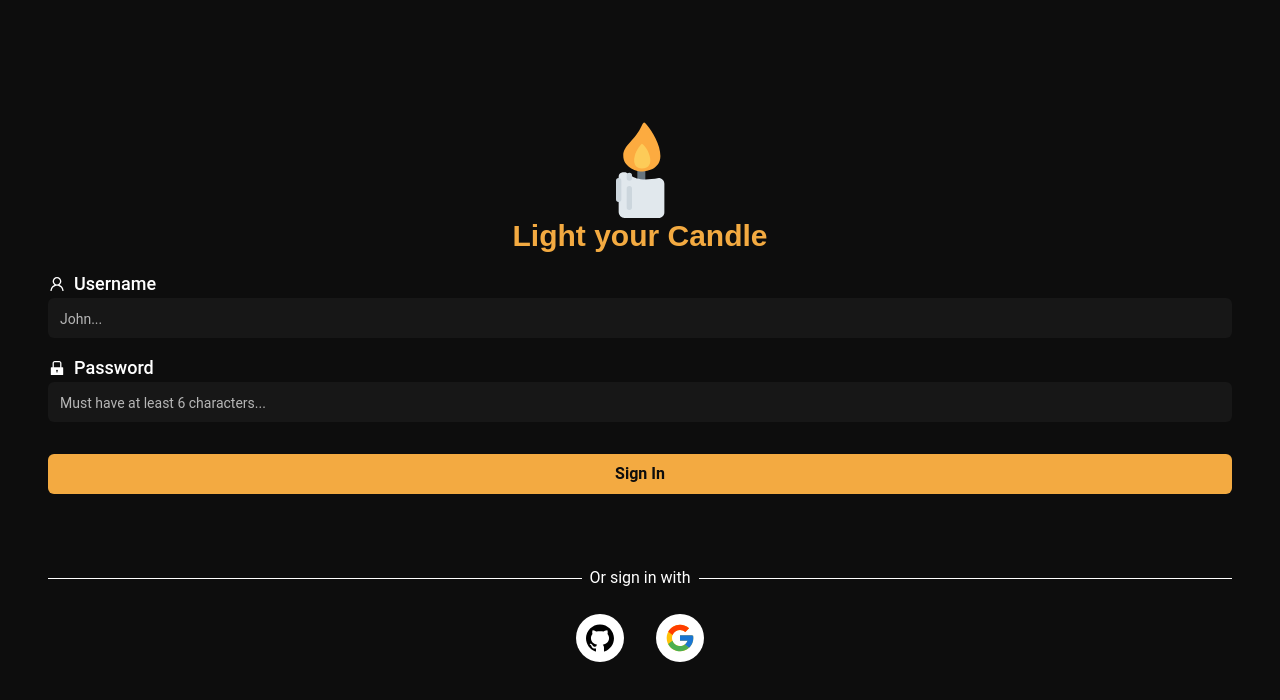
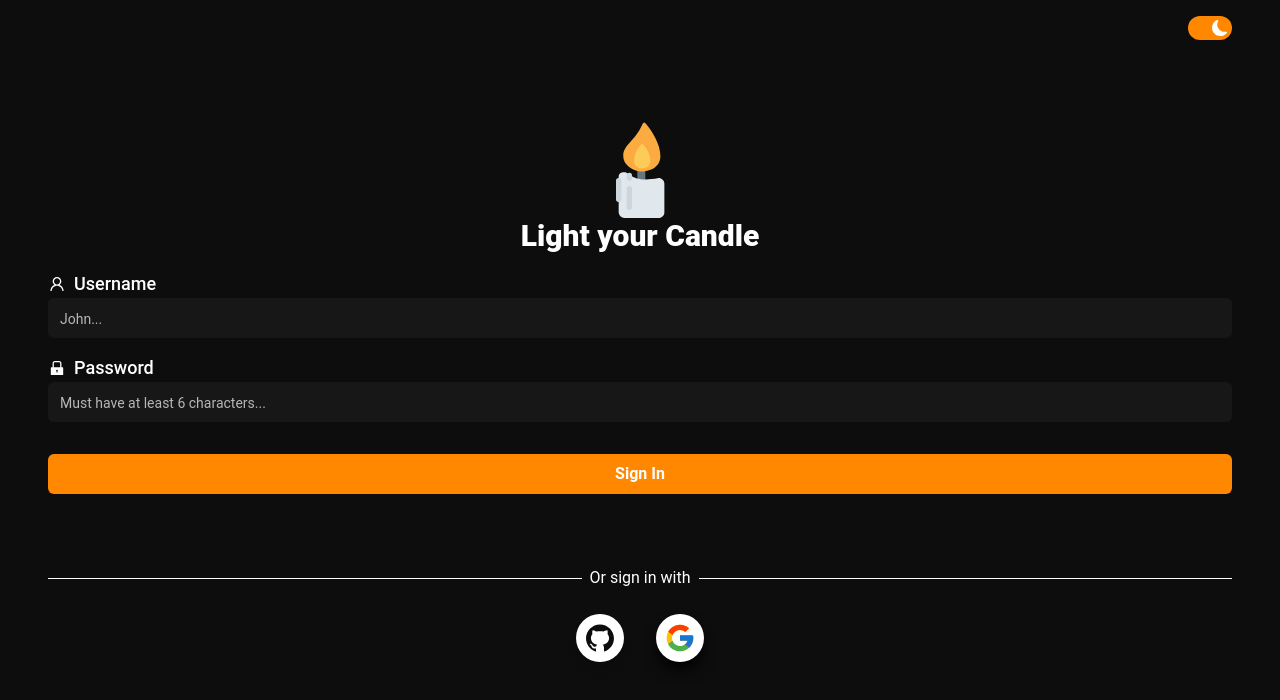
Before and after one commit to Preduh/candle-posts, a Next.js app: page / in a window 1280 px wide. Shown: the top 700 px of the page. Built offline with nearby package versions, Linux system fonts and the light colour scheme.

Commit message:
adding theme switch button and theme change in sign in screen

```diff
--- a/package.json
+++ b/package.json
@@ -11,8 +11,10 @@
   "dependencies": {
     "@emotion/react": "^11.9.0",
     "@emotion/styled": "^11.8.1",
+    "@headlessui/react": "^1.6.1",
     "@mui/material": "^5.6.3",
     "next": "12.1.5",
+    "next-themes": "^0.2.0",
     "react": "18.0.0",
     "react-dom": "18.0.0",
     "react-icons": "^4.3.1"
--- /dev/null
+++ b/src/components/toggle-theme-btn.tsx
@@ -0,0 +1,49 @@
+import React, { useEffect } from "react"
+import { useTheme } from "next-themes"
+import { BsMoonFill, BsSunFill } from "react-icons/bs"
+import { useState } from "react"
+import { Switch } from "@headlessui/react"
+
+function ToggleThemeBtn() {
+  const { setTheme, theme } = useTheme()
+  const [enabled, setEnabled] = useState(false)
+
+  if (theme === "system") setTheme("dark")
+
+  useEffect(() => {
+    if (theme === "dark") setEnabled(true)
+  }, [theme])
+
+  const handleChange = () => {
+    setEnabled(!enabled)
+    if (theme === "dark") setTheme("light")
+    else setTheme("dark")
+  }
+
+  return (
+    <div className="flex justify-end items-center absolute right-12 top-4">
+      <Switch
+        checked={enabled}
+        onChange={handleChange}
+        className={`${
+          enabled ? "bg-primary-orange" : "bg-primary"
+        } relative inline-flex h-6 w-11 items-center rounded-full`}
+      >
+        <span className="sr-only">Change theme</span>
+        <div
+          className={`bg-transparent rounded-full transform transition ease-in-out duration-200
+          ${enabled ? "translate-x-6" : "translate-x-1"}
+        `}
+        >
+          {enabled ? (
+            <BsMoonFill className="text-primary dark:text-white transform transition ease-in-out duration-200" />
+          ) : (
+            <BsSunFill className="text-white dark:text-primary" />
+          )}
+        </div>
+      </Switch>
+    </div>
+  )
+}
+
+export { ToggleThemeBtn }
--- a/src/context/theme.tsx
+++ /dev/null
@@ -1,11 +0,0 @@
-import { createTheme } from "@mui/material";
-
-const ThemeContext = createTheme({
-  palette: {
-    primary: {
-      main: "#0d0d0d",
-    },
-  },
-});
-
-export default ThemeContext;
--- a/src/pages/_document.tsx
+++ b/src/pages/_document.tsx
@@ -1,8 +1,8 @@
-import { Head, Html, Main, NextScript } from "next/document";
+import { Head, Html, Main, NextScript } from "next/document"
 
 export default function Document() {
   return (
-    <Html lang="pt-BR">
+    <Html lang="pt-BR" className="dark">
       <Head>
         <link rel="shortcut icon" href="/favicon.png" />
       </Head>
@@ -11,5 +11,5 @@ export default function Document() {
         <NextScript />
       </body>
     </Html>
-  );
+  )
 }
--- a/src/pages/index.tsx
+++ b/src/pages/index.tsx
@@ -1,37 +1,39 @@
-import { CircularProgress } from "@mui/material";
-import { NextPage } from "next";
-import Head from "next/head";
-import { FormEvent, useContext, useState } from "react";
-import { AiFillGithub, AiFillLock, AiOutlineUser } from "react-icons/ai";
-import { FcGoogle } from "react-icons/fc";
-import { MdErrorOutline } from "react-icons/md";
-import AuthContext from "../context/auth";
+import { CircularProgress } from "@mui/material"
+import { NextPage } from "next"
+import Head from "next/head"
+import { FormEvent, useContext, useState } from "react"
+import { AiFillGithub, AiFillLock, AiOutlineUser } from "react-icons/ai"
+import { FcGoogle } from "react-icons/fc"
+import { MdErrorOutline } from "react-icons/md"
+import { ToggleThemeBtn } from "../components/toggle-theme-btn"
+import AuthContext from "../context/auth"
 
 const Login: NextPage = () => {
-  const [username, setUsername] = useState("");
-  const [password, setPassword] = useState("");
+  const [username, setUsername] = useState("")
+  const [password, setPassword] = useState("")
 
-  const [errorMessage, setErrorMessage] = useState("");
+  const [errorMessage, setErrorMessage] = useState("")
 
-  const { signIn, loading } = useContext(AuthContext);
+  const { signIn, loading } = useContext(AuthContext)
 
   const handleSubmit = async (e: FormEvent) => {
-    e.preventDefault();
+    e.preventDefault()
 
-    const signInResult = await signIn({ username, password });
+    const signInResult = await signIn({ username, password })
 
-    if (typeof signInResult === "object") setErrorMessage(signInResult.error);
-  };
+    if (typeof signInResult === "object") setErrorMessage(signInResult.error)
+  }
 
   return (
-    <div className="bg-primary min-h-screen">
+    <div className="bg-gray-100 dark:bg-primary min-h-screen">
       <Head>
         <title>Login</title>
       </Head>
-      <div className=" h-screen w-full flex items-center justify-center flex-col p-12">
+      <ToggleThemeBtn />
+      <div className="h-screen w-full flex items-center justify-center flex-col p-12">
         <div className="flex flex-col items-center">
           <img src="/candle.svg" alt="Candle Hero" className="w-24" />
-          <h1 className="text-primary-orange font-hammersmith font-bold text-3xl whitespace-nowrap">
+          <h1 className="text-primary dark:text-white font-roboto font-black text-3xl whitespace-nowrap">
             Light your Candle
           </h1>
         </div>
@@ -49,7 +51,7 @@ const Login: NextPage = () => {
           <div className="relative">
             <label
               htmlFor="username"
-              className="text-white font-medium text-lg flex items-center"
+              className="text-primary dark:text-white font-medium text-lg flex items-center"
             >
               <AiOutlineUser className="mr-2" />
               Username
@@ -57,17 +59,17 @@ const Login: NextPage = () => {
             <input
               name="username"
               type="text"
-              className="text-white w-full h-10 rounded-md border-none bg-secondary transition-all ease-linear duration-75 focus:outline-none focus:ring-primary-orange placeholder:text-light-gray placeholder:text-sm"
+              className="text-primary dark:text-white w-full h-10 rounded-md border-none bg-white shadow-md dark:shadow-none dark:bg-secondary transition-all ease-linear duration-75 focus:outline-none focus:ring-primary-orange focus:scale-105 placeholder:text-light-gray placeholder:text-sm"
               placeholder="John..."
               autoComplete="off"
-              onChange={(e) => setUsername(e.target.value)}
+              onChange={e => setUsername(e.target.value)}
               required
             />
           </div>
           <div className="relative mt-4">
             <label
               htmlFor="password"
-              className="text-white font-medium text-lg flex items-center"
+              className="text-primary dark:text-white font-medium text-lg flex items-center"
             >
               <AiFillLock className="mr-2" />
               Password
@@ -75,43 +77,45 @@ const Login: NextPage = () => {
             <input
               name="password"
               type="password"
-              className="text-white w-full h-10 rounded-md border-none bg-secondary transition-all ease-linear duration-75 focus:outline-none focus:ring-primary-orange placeholder:text-light-gray placeholder:text-sm"
+              className="text-primary dark:text-white w-full h-10 rounded-md border-none dark:bg-secondary bg-white shadow-md dark:shadow-none transition-all ease-linear duration-75 focus:outline-none focus:ring-primary-orange focus:scale-105 placeholder:text-light-gray placeholder:text-sm"
               placeholder="Must have at least 6 characters..."
-              onChange={(e) => setPassword(e.target.value)}
+              onChange={e => setPassword(e.target.value)}
               required
             />
           </div>
           <button
             type="submit"
-            className="text-primary bg-primary-orange w-full h-10 border-none focus:outline-none active:scale-95 rounded-md font-bold mt-8"
+            className="shadow-md dark:shadow-none shadow-light-gray text-white bg-primary dark:bg-primary-orange hover:bg-black dark:hover:bg-dark-orange w-full h-10 border-none focus:outline-none active:scale-95 rounded-md font-bold mt-8 flex items-center justify-center"
           >
             {loading ? <CircularProgress size={32} /> : "Sign In"}
           </button>
         </form>
 
         <div className="flex items-center w-full my-2">
-          <hr className="w-full border-white" />
-          <p className="whitespace-nowrap text-white mx-2">Or sign in with</p>
-          <hr className="w-full border-white" />
+          <hr className="w-full border-primary dark:border-white" />
+          <p className="whitespace-nowrap text-primary dark:text-white mx-2">
+            Or sign in with
+          </p>
+          <hr className="w-full border-primary dark:border-white" />
         </div>
 
         <div className="flex justify-center w-full p-4">
           <button
             type="button"
-            className="flex items-center justify-center text-4xl bg-white border-0 w-12 h-12 p-2 mx-4 rounded-full"
+            className="flex items-center justify-center text-4xl border-0 w-12 h-12 p-2 mx-4 rounded-full text-white bg-primary dark:bg-white dark:text-primary shadow-md shadow-black dark:shadow-lg"
           >
             <AiFillGithub />
           </button>
           <button
             type="button"
-            className="flex items-center justify-center text-4xl bg-white border-0 w-12 h-12 p-2 mx-4 rounded-full"
+            className="flex items-center justify-center text-4xl bg-white border-0 w-12 h-12 p-2 mx-4 rounded-full shadow-md shadow-gray-400 dark:shadow-lg dark:shadow-black"
           >
             <FcGoogle />
           </button>
         </div>
       </div>
     </div>
-  );
-};
+  )
+}
 
-export default Login;
+export default Login
--- a/tailwind.config.js
+++ b/tailwind.config.js
@@ -1,6 +1,7 @@
 module.exports = {
   mode: "jit",
   content: ["./src/components/**/*.tsx", "./src/pages/**/*.tsx"],
+  darkMode: "class",
   theme: {
     extend: {
       colors: {
@@ -8,12 +9,14 @@ module.exports = {
         secondary: "#171717",
         "dark-gray": "#272727",
         "light-gray": "#B6B6B6",
-        "primary-orange": "#f3aa41",
-        "dark-orange": "#C76D00",
+        "light-orange": "#f3aa41",
+        "primary-orange": "#ff8800",
+        "dark-orange": "#F77C00",
       },
       fontFamily: {
         hammersmith: ["Hammersmith One", "sans-serif"],
         poppins: ["Poppins", "sans-serif"],
+        roboto: ["Roboto", "sans-serif"],
       },
     },
   },
```
Also changed, not shown: src/context/auth.tsx (+23 -23 lines), src/pages/_app.tsx (+7 -8 lines), 1 other file (tests, documents, lock files or other folders).
